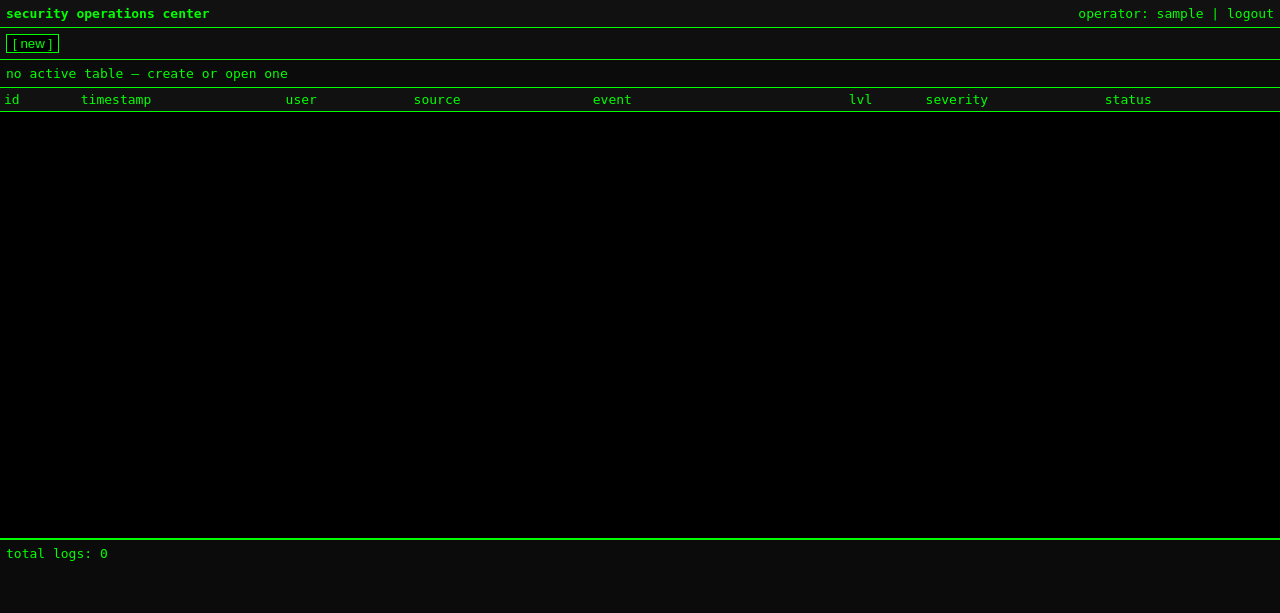
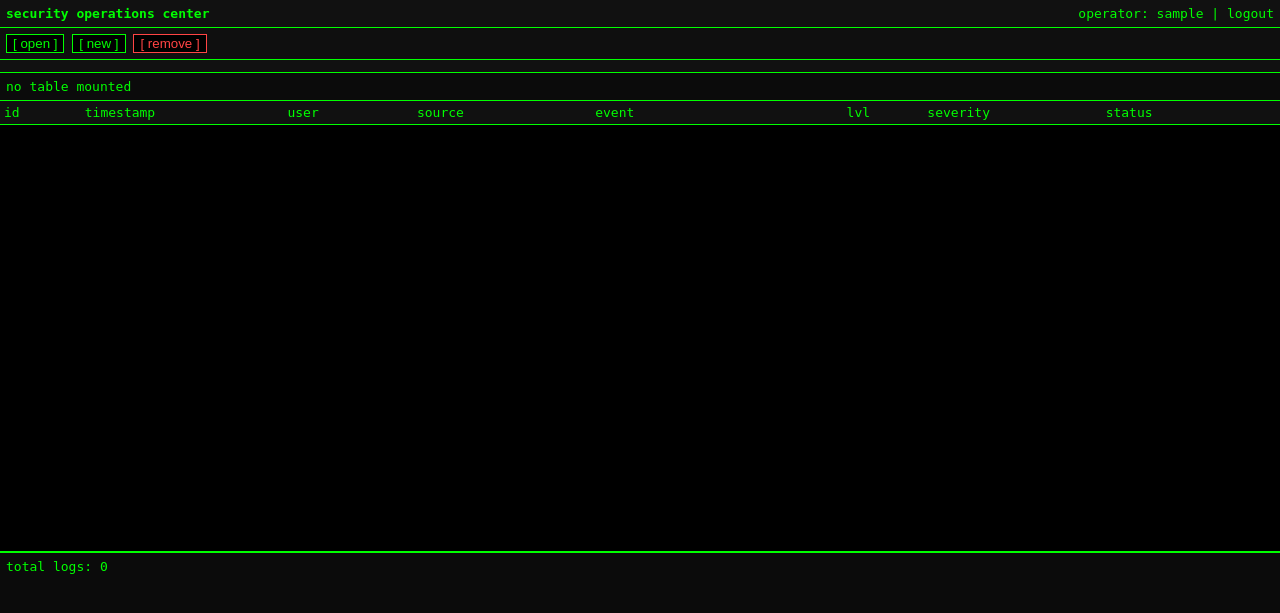
Before and after one commit to StonePhil/dashboard-proj, a Flask app: page /dashboard in a window 1280 px wide. Shown: the top 613 px of the page. Run offline with Flask 3, Linux system fonts and the light colour scheme; the visitor is signed in with stand-in values (Sample User, id 1).

Commit message:
full v1 release

```diff
--- a/app/routes.py
+++ b/app/routes.py
@@ -1,22 +1,17 @@
 from flask import Blueprint, render_template, request, redirect, session, url_for
-from datetime import datetime
 from app.fake_data import generate_event
-import time
 import sqlite3
 import os
 
-DB_PATH = os.path.join(os.getcwd(), "soc_logs.db")
-ACTIVE_TABLE = None
-EVENT_STORE = []
-PAUSED = False
-LAST_EVENT_TIME = 0
-
 main = Blueprint("main", __name__)
 
-# simple simulated credentials
+DB_PATH = os.path.join(os.getcwd(), "soc_logs.db")
+
 VALID_USER = "admin"
 VALID_PASS = "admin"
 
+
+# ------------------ DATABASE HELPERS ------------------
 
 def get_db_connection():
     conn = sqlite3.connect(DB_PATH)
@@ -24,22 +19,37 @@ def get_db_connection():
     return conn
 
 
-def create_new_table():
-    global ACTIVE_TABLE
+def get_existing_tables():
+    if not os.path.exists(DB_PATH):
+        return []
 
     conn = get_db_connection()
     cur = conn.cursor()
-
-    # Determine next table number
     cur.execute("""
         SELECT name FROM sqlite_master
-        WHERE type='table' AND name LIKE 'table%'
+        WHERE type='table' AND name GLOB 'table[0-9]*'
+        ORDER BY CAST(SUBSTR(name, 6) AS INTEGER) ASC
     """)
-    existing = cur.fetchall()
+    tables = [row[0] for row in cur.fetchall()]
+    conn.close()
+    return tables
 
-    table_number = len(existing) + 1
-    table_name = f"table{table_number}"
 
+def create_new_table():
+    tables = get_existing_tables()
+    if tables:
+        last = tables[-1]
+        try:
+            next_index = int(last[5:]) + 1
+        except ValueError:
+            next_index = len(tables) + 1
+    else:
+        next_index = 1
+
+    table_name = f"table{next_index}"
+
+    conn = get_db_connection()
+    cur = conn.cursor()
     cur.execute(f"""
         CREATE TABLE {table_name} (
             id INTEGER PRIMARY KEY AUTOINCREMENT,
@@ -52,30 +62,28 @@ def create_new_table():
             status TEXT
         )
     """)
-
     conn.commit()
     conn.close()
-
-    ACTIVE_TABLE = table_name
     return table_name
 
 
-def get_existing_tables():
+def delete_last_table():
+    tables = get_existing_tables()
+    if not tables:
+        return None
+    last_table = tables[-1]
+
     conn = get_db_connection()
     cur = conn.cursor()
-    cur.execute("""
-        SELECT name FROM sqlite_master
-        WHERE type='table' AND name LIKE 'table%'
-    """)
-    tables = [row[0] for row in cur.fetchall()]
+    cur.execute(f"DROP TABLE IF EXISTS {last_table}")
+    conn.commit()
     conn.close()
-    return tables
+    return last_table
 
 
 def insert_event(table_name, event):
     conn = get_db_connection()
     cur = conn.cursor()
-
     cur.execute(f"""
         INSERT INTO {table_name}
         (timestamp, user, source, event_type, level, severity, status)
@@ -89,7 +97,6 @@ def insert_event(table_name, event):
         event["severity"],
         event["status"]
     ))
-
     conn.commit()
     conn.close()
 
@@ -97,61 +104,19 @@ def insert_event(table_name, event):
 def fetch_events(table_name):
     conn = get_db_connection()
     cur = conn.cursor()
-
-    cur.execute(f"""
-        SELECT * FROM {table_name}
-        ORDER BY id DESC
-    """)
-
+    cur.execute(f"SELECT * FROM {table_name} ORDER BY id DESC")
     rows = cur.fetchall()
     conn.close()
-
     return rows
 
 
-
-import random
-
-def random_spawn_interval():
-    # Lower-level events appear more often
-    # 1–3 seconds mostly, rare 5–8 seconds
-    if random.random() < 0.8:
-        return random.uniform(1, 3)
-    else:
-        return random.uniform(5, 8)
-
-
-def apply_query_filter(events, query):
-    or_blocks = [block.strip() for block in query.split("||")]
-    filtered_events = []
-
-    for block in or_blocks:
-        and_conditions = [cond.strip() for cond in block.split("&&")]
-        temp_events = list(events)
-
-        for cond in and_conditions:
-            if "==" not in cond:
-                continue
-
-            field, value = [x.strip() for x in cond.split("==", 1)]
-
-            if field == "ip.addr":
-                temp_events = [e for e in temp_events if e["source"] == value]
-
-            elif field == "level" and value.isdigit():
-                temp_events = [e for e in temp_events if e["level"] == int(value)]
-
-            elif field == "user":
-                temp_events = [e for e in temp_events if e["user"] == value]
-
-        filtered_events.extend(temp_events)
-
-    return list({e["index"]: e for e in filtered_events}.values())
-
-
+# ------------------ ROUTES ------------------
 
 @main.route("/", methods=["GET", "POST"])
 def login():
+    if "user" in session:
+        return redirect(url_for("main.dashboard"))
+
     if "attempts" not in session:
         session["attempts"] = 0
 
@@ -165,62 +130,135 @@ def login():
             session["user"] = username
             session["attempts"] = 0
             return redirect(url_for("main.dashboard"))
-
         else:
             session["attempts"] += 1
-
             if session["attempts"] >= 3:
                 message = "you have been timed out (60 s)"
             else:
-                message = "authentication failed"
+                message = f"authentication failed ({session['attempts']}/3)"
 
     return render_template("login.html", message=message)
 
+
+@main.route("/events")
+def get_new_events():
+    if "user" not in session or "active_table" not in session:
+        return "", 401  # or jsonify({"error": "not authorized"}), 401
+
+    active = session["active_table"]
+    if not active:
+        return "", 204  # no content
+
+    # Generate and insert ONE new event
+    event = generate_event()
+    insert_event(active, event)
+
+    # Fetch the newest event only (the one we just added)
+    conn = get_db_connection()
+    cur = conn.cursor()
+    cur.execute(f"""
+        SELECT * FROM {active}
+        ORDER BY id DESC
+        LIMIT 1
+    """)
+    row = cur.fetchone()
+    conn.close()
+
+    if row:
+        # Return as simple HTML row so frontend can .insertAdjacentHTML
+        html = f"""
+        <tr style="border-bottom:1px solid #111;"
+            onmouseover="this.style.background='#111';"
+            onmouseout="this.style.background='transparent';">
+            <td>{row['id']}</td>
+            <td>{row['timestamp']}</td>
+            <td>{row['user']}</td>
+            <td>{row['source']}</td>
+            <td>{row['event_type']}</td>
+            <td>{row['level']}</td>
+            <td style="
+                {'background:#FF0000; color:black;' if row['level'] == 4 else
+                 'background:#FFA500; color:black;' if row['level'] == 3 else
+                 'background:#FFFF00; color:black;' if row['level'] == 2 else
+                 'background:#00FF00; color:black;' if row['level'] == 1 else
+                 'background:#888888; color:black;'}
+            ">
+                <b>{row['severity']}</b>
+            </td>
+            <td>{row['status']}</td>
+        </tr>
+        """
+        return html
+
+    return "", 204
+
 @main.route("/dashboard")
 def dashboard():
-    global ACTIVE_TABLE
-
     if "user" not in session:
         return redirect(url_for("main.login"))
 
+    if "active_table" not in session:
+        session["active_table"] = None
+
     action = request.args.get("action")
+    tables = get_existing_tables()
 
-    # Handle New
-    if action == "new":
-        create_new_table()
+    # -------- OPEN FIRST TABLE --------
+    if action == "open":
+        if tables:
+            session["active_table"] = tables[0]
 
-    # Handle Open
-    elif action and action.startswith("open:"):
-        ACTIVE_TABLE = action.split(":")[1]
+    # -------- CREATE NEW TABLE --------
+    elif action == "new":
+        session["active_table"] = create_new_table()
 
-    # If no active table yet, render empty dashboard
-    if not ACTIVE_TABLE:
-        tables = get_existing_tables()
+    # -------- SWITCH TABLE --------
+    elif action and action.startswith("switch:"):
+        table_name = action.split(":", 1)[1]
+        if table_name in tables:
+            session["active_table"] = table_name
+
+    # -------- REMOVE LAST TABLE --------
+    elif action == "remove":
+        deleted = delete_last_table()
+        if session.get("active_table") == deleted:
+            tables = get_existing_tables()  # refresh after delete
+            session["active_table"] = tables[-1] if tables else None
+
+    # Refresh table list after any potential change
+    tables = get_existing_tables()
+    active = session.get("active_table")
+
+    # Safety: if active table no longer exists, fall back to newest one
+    if active and active not in tables:
+        active = tables[-1] if tables else None
+        session["active_table"] = active
+
+    if not active:
         return render_template(
             "dashboard.html",
             user=session["user"],
             tables=tables,
+            active_table=None,
             events=[],
-            active_table=None,
             total_logs=0
         )
 
-    # Generate event
-    event = generate_event()
-    insert_event(ACTIVE_TABLE, event)
+    # Generate one new event on every dashboard load (this is what makes events continuous)
+    # Uses the weighted probabilities defined in fake_data.py
+    #event = generate_event()
+    #insert_event(active, event)
 
-    # Fetch events from DB
-    events = fetch_events(ACTIVE_TABLE)
+    events = fetch_events(active)
 
     return render_template(
         "dashboard.html",
         user=session["user"],
+        tables=tables,
+        active_table=active,
         events=events,
-        active_table=ACTIVE_TABLE,
-        tables=get_existing_tables(),
         total_logs=len(events)
     )
-
 
 
 @main.route("/logout")
--- a/app/templates/dashboard.html
+++ b/app/templates/dashboard.html
@@ -3,11 +3,9 @@
 <head>
     <title>security operations center dashboard</title>
 </head>
-
 <body style="background:#0b0b0b; color:#00FF00; font-family:monospace; margin:0;">
 
 <!-- HEADER -->
-
 <div style="background:#111; border-bottom:1px solid #00FF00; padding:6px;">
     <span><b>security operations center</b></span>
     <span style="float:right;">
@@ -16,44 +14,72 @@
     </span>
 </div>
 
-<!-- TABLE CONTROLS -->
-
+<!-- CONTROLS -->
 <div style="padding:6px; border-bottom:1px solid #00FF00; background:#0f0f0f;">
+    <form method="GET" action="/dashboard" style="display:inline;">
+        <input type="hidden" name="action" value="open">
+        <input type="submit" value="[ open ]"
+            {% if active_table %}
+                disabled
+                style="background:#333; color:#666; border:1px solid #666;"
+            {% else %}
+                style="background:black; color:#00FF00; border:1px solid #00FF00;"
+            {% endif %}
+        >
+    </form>
 
     <form method="GET" action="/dashboard" style="display:inline;">
         <input type="hidden" name="action" value="new">
         <input type="submit" value="[ new ]"
-        style="background:black; color:#00FF00; border:1px solid #00FF00; cursor:pointer;">
+            style="background:black; color:#00FF00; border:1px solid #00FF00;">
     </form>
 
+    <form method="GET" action="/dashboard" style="display:inline;">
+        <input type="hidden" name="action" value="remove">
+        <input type="submit" value="[ remove ]"
+            style="background:black; color:#FF4444; border:1px solid #FF4444;">
+    </form>
+</div>
+
+<!-- TABLE TABS -->
+<div style="padding:6px; border-bottom:1px solid #00FF00; background:#111;">
     {% for t in tables %}
     <form method="GET" action="/dashboard" style="display:inline;">
-    <input type="hidden" name="action" value="open:{{ t }}">
-    <input type="submit" value="[ open {{ t }} ]"
-        style="background:black; color:#00FF00; border:1px solid #00FF00; cursor:pointer;">
+        <input type="hidden" name="action" value="switch:{{ t }}">
+        <input type="submit"
+            value="[ {{ t }} ]"
+            {% if t == active_table %}
+                style="background:#00FF00; color:black; border:1px solid #00FF00;"
+            {% else %}
+                style="background:black; color:#00FF00; border:1px solid #00FF00;"
+            {% endif %}
+        >
     </form>
     {% endfor %}
-
 </div>
 
-<!-- ACTIVE TABLE INFO -->
-
+<!-- ACTIVE TABLE -->
 <div style="padding:6px; border-bottom:1px solid #00FF00;">
     {% if active_table %}
         active table: <b>{{ active_table }}</b>
     {% else %}
-        no active table — create or open one
+        no table mounted
     {% endif %}
 </div>
 
-<!-- EVENTS PANEL -->
+<!-- EVENTS -->
+<div style="height:450px; overflow-y:scroll; border-bottom:1px solid #00FF00; background:#000; position:relative;">
+    <table id="events-table" width="100%" cellpadding="4" cellspacing="0"
+           style="border-collapse:collapse; font-size:13px; table-layout:fixed; width:100%;">
 
-<div style="height:450px; overflow-y:scroll; border-bottom:1px solid #00FF00; background:#000;">
-
-<table width="100%" cellpadding="4" cellspacing="0"
-       style="border-collapse:collapse; font-size:13px;">
-
-<tr style="background:#111; border-bottom:1px solid #00FF00;">
+        <thead>
+            <tr style="
+                background:#111;
+                border-bottom:1px solid #00FF00;
+                position: sticky;
+                top: 0;
+                z-index: 10;
+            ">
                 <td width="6%">id</td>
                 <td width="16%">timestamp</td>
                 <td width="10%">user</td>
@@ -63,47 +89,84 @@
                 <td width="14%">severity</td>
                 <td width="14%">status</td>
             </tr>
+        </thead>
 
+        <tbody>
             {% for event in events %}
             <tr style="border-bottom:1px solid #111;"
                 onmouseover="this.style.background='#111';"
                 onmouseout="this.style.background='transparent';">
-
                 <td>{{ event["id"] }}</td>
                 <td>{{ event["timestamp"] }}</td>
                 <td>{{ event["user"] }}</td>
                 <td>{{ event["source"] }}</td>
                 <td>{{ event["event_type"] }}</td>
                 <td>{{ event["level"] }}</td>
-
                 <td style="
-        {% if event['level'] == 4 %}
-            background:#FF0000; color:black;
-        {% elif event['level'] == 3 %}
-            background:#FFA500; color:black;
-        {% elif event['level'] == 2 %}
-            background:#FFFF00; color:black;
-        {% elif event['level'] == 1 %}
-            background:#00FF00; color:black;
-        {% else %}
-            background:#888888; color:black;
+                    {% if event.severity == 'critical' %}   background:#FF0000; color:black;
+                    {% elif event.severity == 'high' %}     background:#FFA500; color:black;
+                    {% elif event.severity == 'medium' %}   background:#FFFF00; color:black;
+                    {% elif event.severity == 'low' %}      background:#00FF00; color:black;
+                    {% else %}                              background:#888888; color:black;
                     {% endif %}
                 ">
                     <b>{{ event["severity"] }}</b>
                 </td>
-
                 <td>{{ event["status"] }}</td>
             </tr>
             {% endfor %}
-
+        </tbody>
     </table>
 </div>
-
-<!-- TOTAL LOG COUNTER -->
-
-<div style="padding:6px; border-top:1px solid #00FF00;">
+<!-- TOTAL LOGS -->
+<div id="total-logs" style="padding:6px; border-top:1px solid #00FF00;">
     total logs: {{ total_logs }}
 </div>
 
+<script>
+    const eventTableBody = document.querySelector('#events-table tbody');
+
+    function pollForNewEvents() {
+        fetch('/events', { cache: 'no-store' })
+            .then(response => {
+                if (response.status === 204 || !response.ok) {
+                    return null;
+                }
+                return response.text();
+            })
+            .then(html => {
+                if (html && html.trim()) {
+                    // Insert newest row at the top
+                    eventTableBody.insertAdjacentHTML('afterbegin', html);
+
+                    // Update total logs count
+                    const totalEl = document.querySelector('#total-logs');
+                    if (totalEl) {
+                        let current = parseInt(totalEl.textContent.replace(/\D/g, '')) || 0;
+                        totalEl.textContent = `total logs: ${current + 1}`;
+                    }
+
+                    // Keep only last 300 rows visible (performance)
+                    while (eventTableBody.children.length > 300) {
+                        eventTableBody.removeChild(eventTableBody.lastChild);
+                    }
+                }
+            })
+            .catch(err => console.error('Polling error:', err))
+            .finally(() => {
+                // Next poll in random time between 2 and 5 seconds
+                const delay = (2000 + Math.random() * 3000) | 0;  // 2000–4999 ms
+                setTimeout(pollForNewEvents, delay);
+            });
+    }
+
+    // Start polling only if we have an active table
+    {% if active_table %}
+        // Small random initial delay (0.8–2.5 s) so it doesn't all hit at once
+        const initialDelay = (800 + Math.random() * 1700) | 0;
+        setTimeout(pollForNewEvents, initialDelay);
+    {% endif %}
+</script>
+
 </body>
 </html>
```
Also changed, not shown: requirements.txt (+8 -0 lines). Lines whose indentation alone changed are shown as unchanged.
